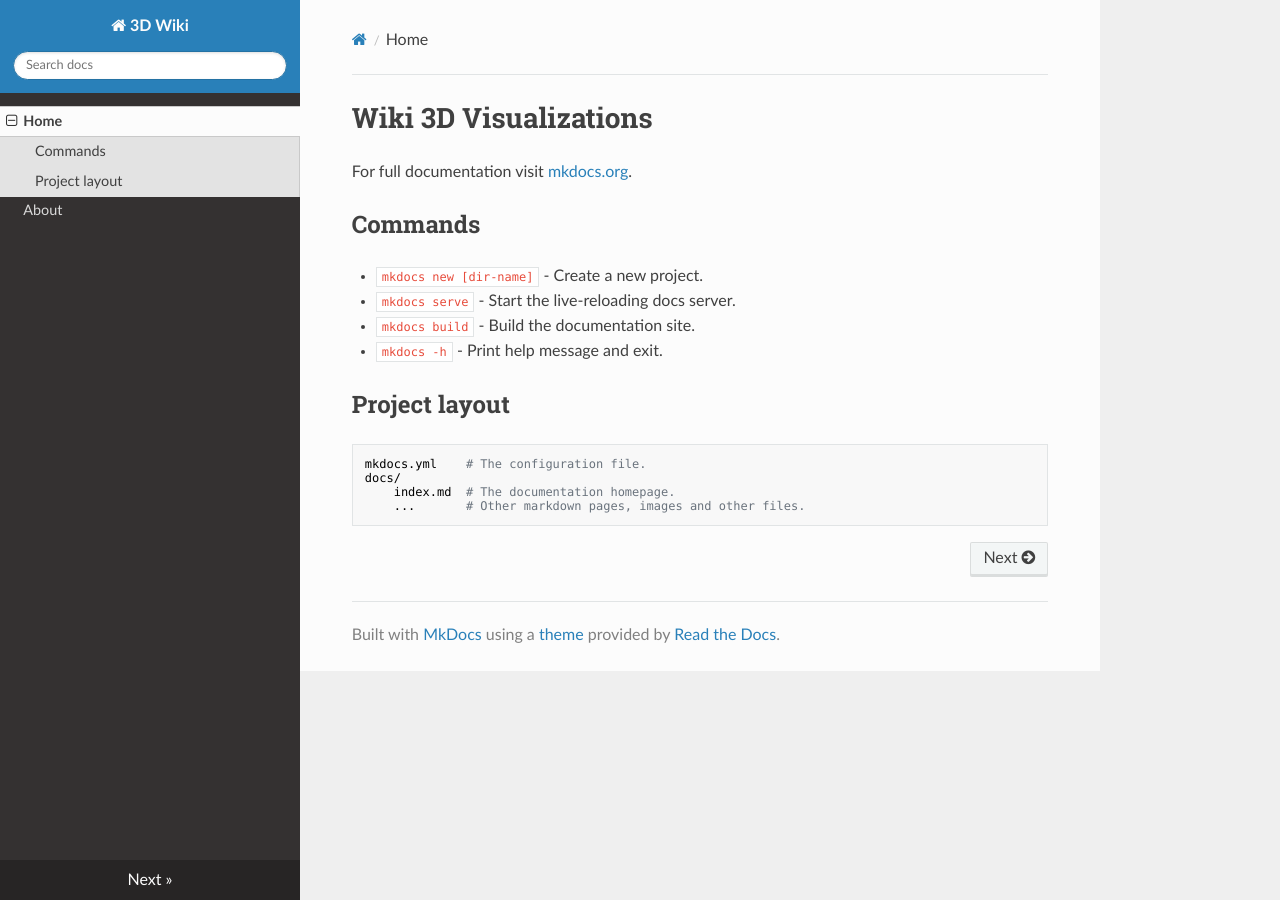
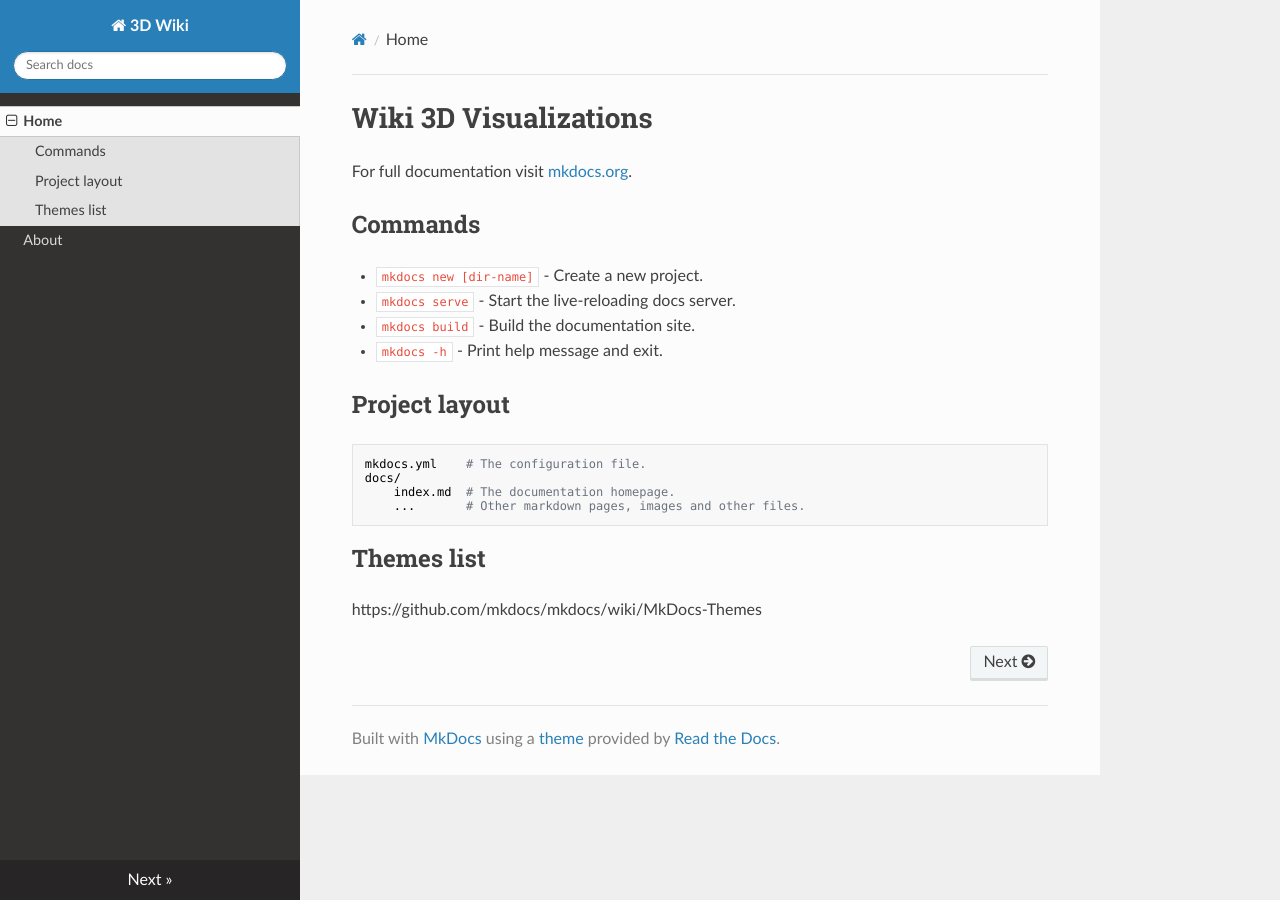
Before and after one commit to hector23rp/mkdocs-example, an MkDocs documentation site: the page built from docs/index.md, in a window 1280 px wide. Built offline with MkDocs 1.6.1, drawn with Linux system fonts in a browser that asks for light colours; nearby versions of some CDN libraries.

Commit message:
Updated index.md

```diff
--- a/docs/index.md
+++ b/docs/index.md
@@ -15,3 +15,7 @@ For full documentation visit [mkdocs.org](https://www.mkdocs.org).
     docs/
         index.md  # The documentation homepage.
         ...       # Other markdown pages, images and other files.
+
+## Themes list
+
+https://github.com/mkdocs/mkdocs/wiki/MkDocs-Themes
```
